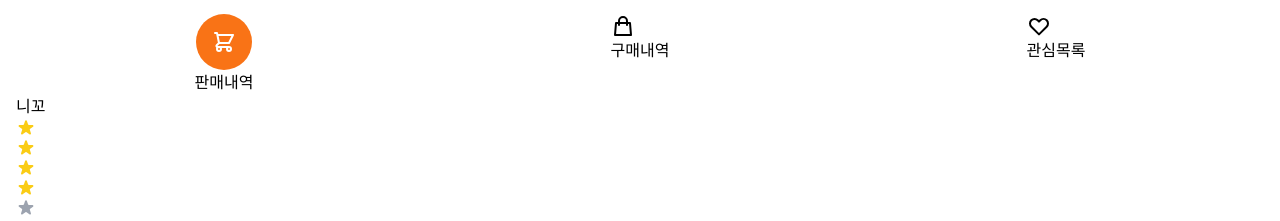
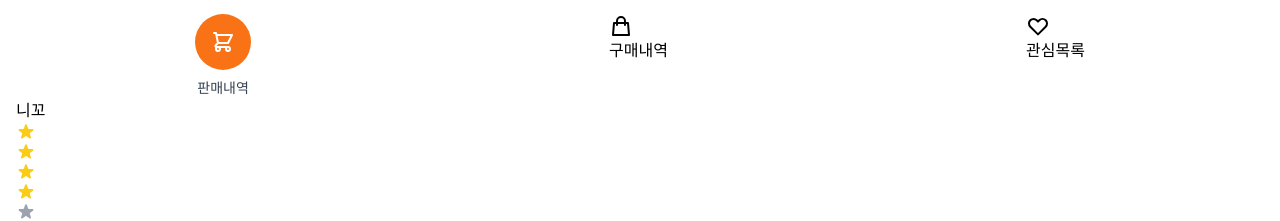
Before and after one commit to blkluv/next_carrot_market, a Next.js app: page /profile in a window 1280 px wide. Shown: the part 130-351 px from the top of the page. Built offline with nearby package versions, Linux system fonts and the light colour scheme.

Commit message:
판매내역 버튼 css 추가2

```diff
--- a/src/pages/profile.tsx
+++ b/src/pages/profile.tsx
@@ -28,7 +28,9 @@ const Profile: NextPage = () => {
               ></path>
             </svg>
           </div>
-          <span>판매내역</span>
+          <span className="mt-2 text-sm font-medium text-gray-700">
+            판매내역
+          </span>
         </div>
         <div>
           <div>
```
